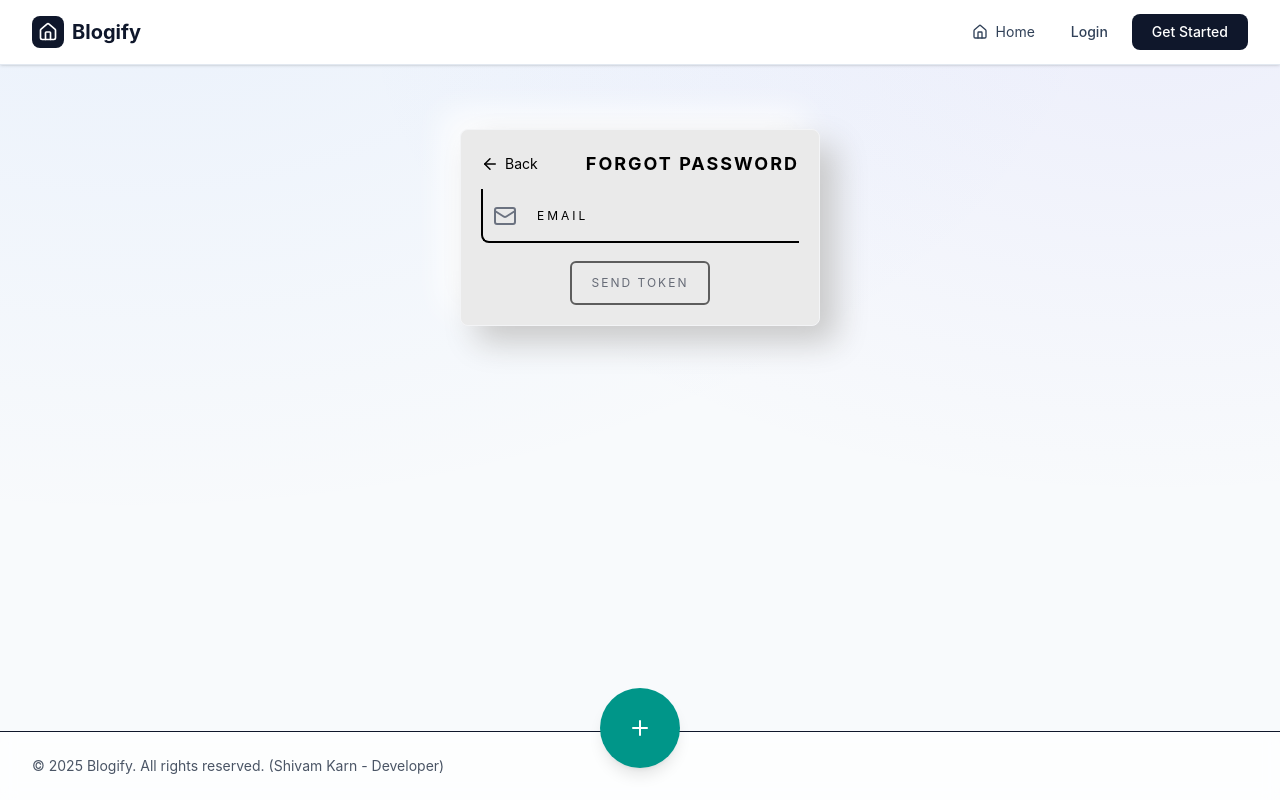
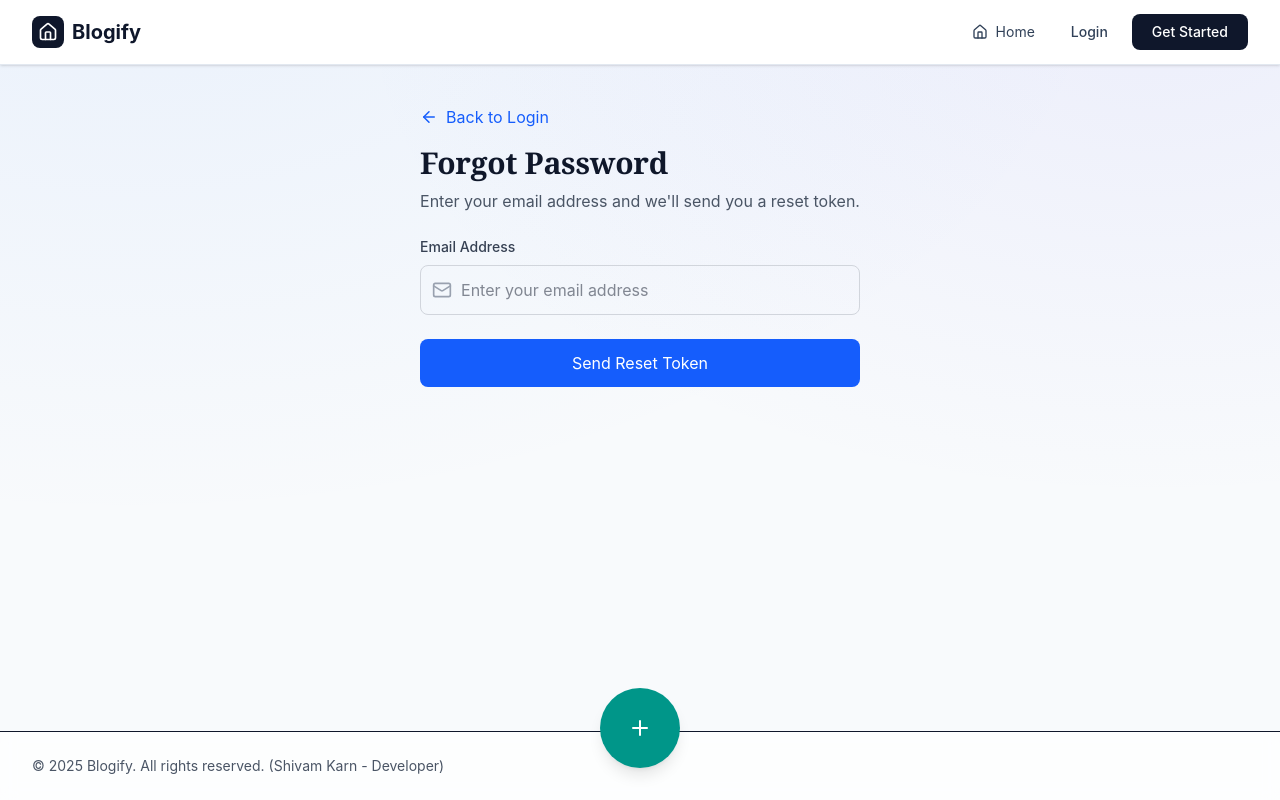
Before and after one commit to Shivam67Code/Blog-Website, a React (Vite) app in the folder frontend/: page /forgot-password in a window 1280 px wide. Built offline with nearby package versions, Linux system fonts and the light colour scheme; a web font is replaced by a local one.

Commit message:
Fixing Forgot password

```diff
--- a/frontend/src/features/auth/ForgotPassword.tsx
+++ b/frontend/src/features/auth/ForgotPassword.tsx
@@ -1,5 +1,4 @@
-import React, { useState } from "react";
-import styled from "styled-components";
+import { useState } from "react";
 import { userAPI } from "../../services/api";
 import { toast } from "sonner";
 import Loader from "../../components/Loader";
@@ -16,16 +15,9 @@ export default function ForgotPassword() {
 
   const handleEmail = async (e: React.FormEvent) => {
     e.preventDefault();
-
-    const emailTrim = email.trim();
-    if (!emailTrim) {
-      toast.error("Email is required");
-      return;
-    }
-
     setSubmitting(true);
     try {
-      await userAPI.forgotPassword(emailTrim);
+      await userAPI.forgotPassword(email);
       toast.success("Password reset token sent to your email");
       setStep("reset");
     } catch (error: any) {
@@ -38,24 +30,15 @@ export default function ForgotPassword() {
   const handleReset = async (e: React.FormEvent) => {
     e.preventDefault();
 
-    const tokenTrim = token.trim();
-    const newPwd = newPassword;
-    const confirmPwd = confirmPassword;
-
-    if (!tokenTrim || !newPwd || !confirmPwd) {
-      toast.error("All fields are required");
-      return;
-    }
-
-    if (newPwd !== confirmPwd) {
+    if (newPassword !== confirmPassword) {
       toast.error("Passwords do not match");
       return;
     }
 
     setSubmitting(true);
     try {
-      console.log("RESET PAYLOAD:", { token: tokenTrim, newPassword: newPwd, confirmPassword: confirmPwd });
-      await userAPI.resetPassword(tokenTrim, newPwd, confirmPwd);
+      console.log("RESET PAYLOAD:", { token, newPassword, confirmPassword });
+      await userAPI.resetPassword(token, newPassword, confirmPassword);
       toast.success("Password reset successfully! You can now login.");
       setStep("email");
       setEmail("");
@@ -70,236 +53,109 @@ export default function ForgotPassword() {
   };
 
   return (
-    <StyledWrapper>
-      <div className="container">
-        <div className="card">
-          <div className="topRow">
-            <Link to="/login" className="backLink">
+    <div className="max-w-md mx-auto">
+      <div className="mb-6">
+        <Link
+          to="/login"
+          className="flex items-center gap-2 text-blue-600 hover:text-blue-800 transition-colors mb-4"
+        >
           <ArrowLeft size={18} />
-              Back
+          Back to Login
         </Link>
-            <a className="login">{step === "email" ? "Forgot Password" : "Reset Password"}</a>
+        <h1 className="text-3xl font-bold text-gray-900">Forgot Password</h1>
+        <p className="text-gray-600 mt-2">
+          {step === "email"
+            ? "Enter your email address and we'll send you a reset token."
+            : "Enter the reset token from your email and your new password."
+          }
+        </p>
       </div>
 
       {step === "email" && (
-            <form onSubmit={handleEmail} className="formInner" noValidate>
-              <div className="inputBox">
-                <Mail className="icon" />
+        <form onSubmit={handleEmail} className="space-y-6">
+          <div>
+            <label className="block text-sm font-medium text-gray-700 mb-2">
+              Email Address
+            </label>
+            <div className="relative">
+              <Mail className="absolute left-3 top-1/2 transform -translate-y-1/2 text-gray-400" size={20} />
               <input
                 type="email"
-                  required
+                className="w-full pl-10 pr-4 py-3 border border-gray-300 rounded-lg focus:outline-none focus:ring-2 focus:ring-blue-500 focus:border-transparent"
+                placeholder="Enter your email address"
                 value={email}
                 onChange={(e) => setEmail(e.target.value)}
+                required
               />
-                <span>Email</span>
+            </div>
           </div>
 
-              <button className="enter" type="submit" disabled={submitting || !email.trim()}>
-                {submitting ? <Loader /> : "Send Token"}
+          <button
+            type="submit"
+            className="w-full bg-blue-600 text-white py-3 rounded-lg hover:bg-blue-700 transition-colors disabled:opacity-50 disabled:cursor-not-allowed flex items-center justify-center gap-2"
+            disabled={submitting}
+          >
+            {submitting ? <Loader /> : "Send Reset Token"}
           </button>
         </form>
       )}
 
       {step === "reset" && (
-            <form onSubmit={handleReset} className="formInner" noValidate>
-              <div className="inputBox">
-                <Key className="icon" />
+        <form onSubmit={handleReset} className="space-y-6">
+          <div>
+            <label className="block text-sm font-medium text-gray-700 mb-2">
+              Reset Token
+            </label>
+            <div className="relative">
+              <Key className="absolute left-3 top-1/2 transform -translate-y-1/2 text-gray-400" size={20} />
               <input
                 type="text"
-                  required
+                className="w-full pl-10 pr-4 py-3 border border-gray-300 rounded-lg focus:outline-none focus:ring-2 focus:ring-blue-500 focus:border-transparent"
+                placeholder="Enter the reset token from your email"
                 value={token}
                 onChange={(e) => setToken(e.target.value)}
+                required
               />
-                <span>Token</span>
+            </div>
           </div>
 
-              <div className="inputBox">
+          <div>
+            <label className="block text-sm font-medium text-gray-700 mb-2">
+              New Password
+            </label>
             <input
               type="password"
-                  required
+              className="w-full px-4 py-3 border border-gray-300 rounded-lg focus:outline-none focus:ring-2 focus:ring-blue-500 focus:border-transparent"
+              placeholder="Enter your new password"
               value={newPassword}
               onChange={(e) => setNewPassword(e.target.value)}
+              required
             />
-                <span>New Password</span>
           </div>
 
-              <div className="inputBox">
+          <div>
+            <label className="block text-sm font-medium text-gray-700 mb-2">
+              Confirm New Password
+            </label>
             <input
               type="password"
-                  required
+              className="w-full px-4 py-3 border border-gray-300 rounded-lg focus:outline-none focus:ring-2 focus:ring-blue-500 focus:border-transparent"
+              placeholder="Confirm your new password"
               value={confirmPassword}
               onChange={(e) => setConfirmPassword(e.target.value)}
+              required
             />
-                <span>Confirm</span>
           </div>
 
           <button
-                className="enter"
             type="submit"
-                disabled={
-                  submitting ||
-                  !token.trim() ||
-                  !newPassword.trim() ||
-                  !confirmPassword.trim()
-                }
+            className="w-full bg-blue-600 text-white py-3 rounded-lg hover:bg-blue-700 transition-colors disabled:opacity-50 disabled:cursor-not-allowed flex items-center justify-center gap-2"
+            disabled={submitting}
           >
             {submitting ? <Loader /> : "Reset Password"}
           </button>
         </form>
       )}
     </div>
-      </div>
-    </StyledWrapper>
   );
 }
-
-const StyledWrapper = styled.div`
-  .container {
-    display: flex;
-    justify-content: center;
-    align-items: center;
-    padding: 24px;
-  }
-
-  .card {
-    width: 360px;
-    background: #eaeaea;
-    box-shadow: 16px 16px 32px #c8c8c8, -16px -16px 32px #fefefe;
-    border-radius: 8px;
-    padding: 20px;
-    display: flex;
-    flex-direction: column;
-    gap: 12px;
-    align-items: center;
-  }
-
-  .topRow {
-    width: 100%;
-    display: flex;
-    justify-content: space-between;
-    align-items: center;
-  }
-
-  .backLink {
-    color: #000;
-    text-decoration: none;
-    display: flex;
-    gap: 6px;
-    align-items: center;
-    font-size: 14px;
-  }
-
-  .login {
-    color: #000;
-    text-transform: uppercase;
-    letter-spacing: 2px;
-    font-weight: bold;
-    font-size: large;
-  }
-
-  .formInner {
-    width: 100%;
-    display: flex;
-    flex-direction: column;
-    gap: 12px;
-    align-items: center;
-  }
-
-  .inputBox {
-    --icon-gap: 48px;
-    position: relative;
-    width: 100%;
-  }
-
-  /* icon sits inside the input */
-  .inputBox .icon {
-    position: absolute;
-    left: 12px;
-    top: 50%;
-    transform: translateY(-50%);
-    color: #6b7280;
-    pointer-events: none;
-    z-index: 3;
-  }
-
-  /* input has left padding for the icon; increased vertical padding for nicer spacing */
-  .inputBox input {
-    width: 100%;
-    padding: 16px 12px 12px var(--icon-gap); /* enough top padding so label doesn't overlap */
-    outline: none;
-    border: none;
-    color: #000;
-    font-size: 1em;
-    background: transparent;
-    border-left: 2px solid #000;
-    border-bottom: 2px solid #000;
-    transition: padding 0.18s ease, border 0.18s ease;
-    border-bottom-left-radius: 8px;
-  }
-
-  /* floating label - positioned relative to the icon, vertically centered */
-  .inputBox span {
-    position: absolute;
-    left: var(--icon-gap);            /* start after the icon */
-    top: 50%;
-    transform: translateY(-50%);
-    padding: 0 8px;
-    pointer-events: none;
-    font-size: 12px;
-    color: #000;
-    text-transform: uppercase;
-    transition: all 0.18s ease;
-    letter-spacing: 3px;
-    background: transparent;
-    border-radius: 6px;
-    z-index: 4;
-  }
-
-  /* on focus/when valid move label up and reduce size, add background for readability,
-     and increase input top padding so typed text is not hidden */
-  .inputBox input:focus ~ span,
-  .inputBox input:valid ~ span {
-    top: -8px;
-    transform: translateY(0);
-    font-size: 10px;
-    padding: 3px 8px;
-    background: #000;
-    color: #fff;
-    letter-spacing: 2px;
-  }
-
-  .inputBox input:focus,
-  .inputBox input:valid {
-    border: 2px solid #000;
-    border-radius: 8px;
-    padding: 22px 12px 12px var(--icon-gap); /* add extra top padding when label floats */
-  }
-
-  .enter {
-    height: 44px;
-    width: 140px;
-    border-radius: 6px;
-    border: 2px solid #000;
-    cursor: pointer;
-    background-color: transparent;
-    transition: 0.3s;
-    text-transform: uppercase;
-    font-size: 12px;
-    letter-spacing: 2px;
-    display: inline-flex;
-    align-items: center;
-    justify-content: center;
-    gap: 8px;
-    margin-top: 6px;
-  }
-
-  .enter:disabled {
-    opacity: 0.6;
-    cursor: not-allowed;
-  }
-
-  .enter:hover {
-    background-color: #000;
-    color: #fff;
-  }
-`;
--- a/frontend/src/services/api.ts
+++ b/frontend/src/services/api.ts
@@ -8,7 +8,6 @@ const api = axios.create({
   withCredentials: true,
 });
 
-// Add this interceptor:
 api.interceptors.request.use((config) => {
   const token = localStorage.getItem("token");
   if (token) {
@@ -16,6 +15,8 @@ api.interceptors.request.use((config) => {
   }
   return config;
 });
+
+
 
 // User API functions
 export const userAPI = {
@@ -25,6 +26,7 @@ export const userAPI = {
     api.post("/users/login", credentials),
   logout: () => api.post("/users/logout"),
   refreshToken: () => api.post("/users/refresh-token"),
+  //   forgotPassword: (email: string) => api.post("/users/forgot-password", { email }),
   forgotPassword: (email: string) => api.post("/users/forgot-password", { email }),
   resetPassword: (token: string, newPassword: string, confirmPassword: string) =>
     api.post(`/users/reset-password/${token}`, { token,newPassword, confirmPassword }),
```
Lines whose indentation alone changed are shown as unchanged.
